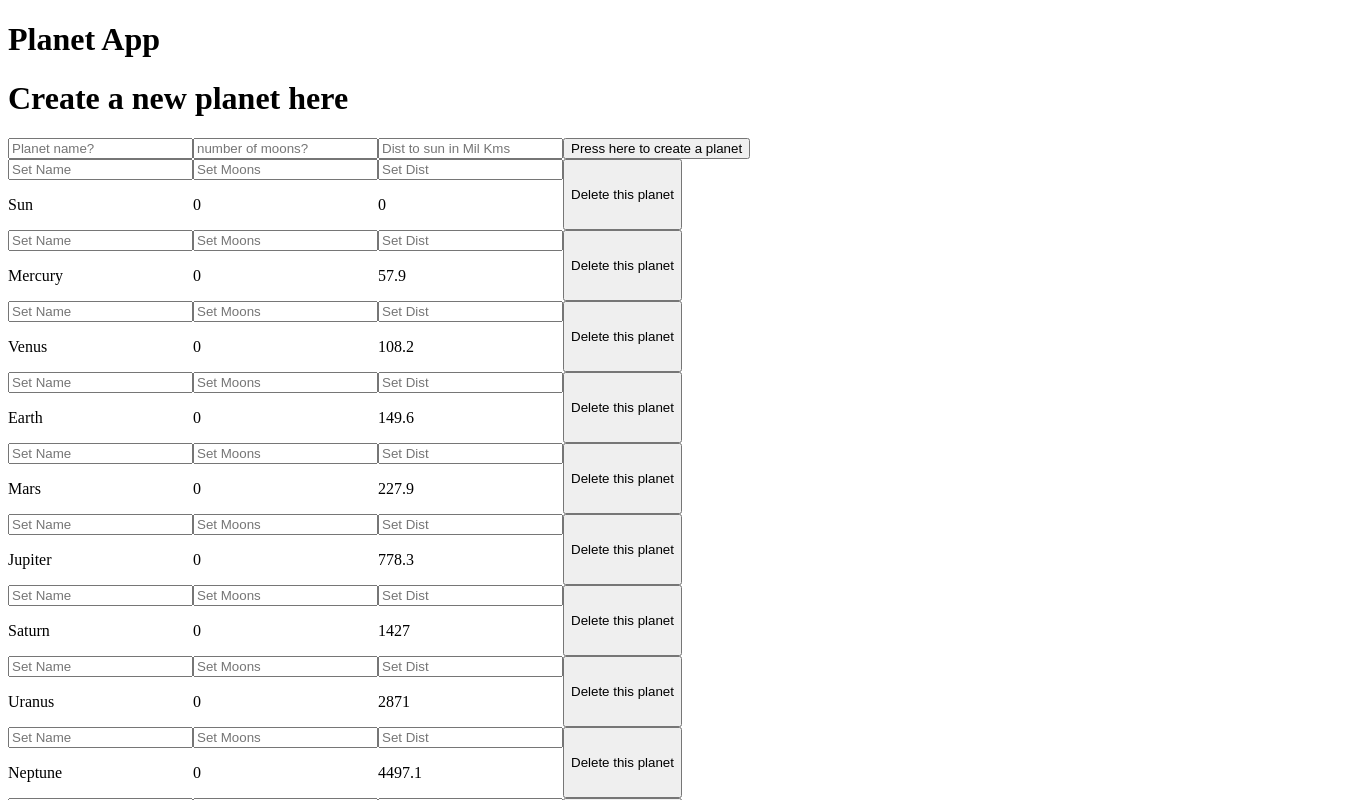
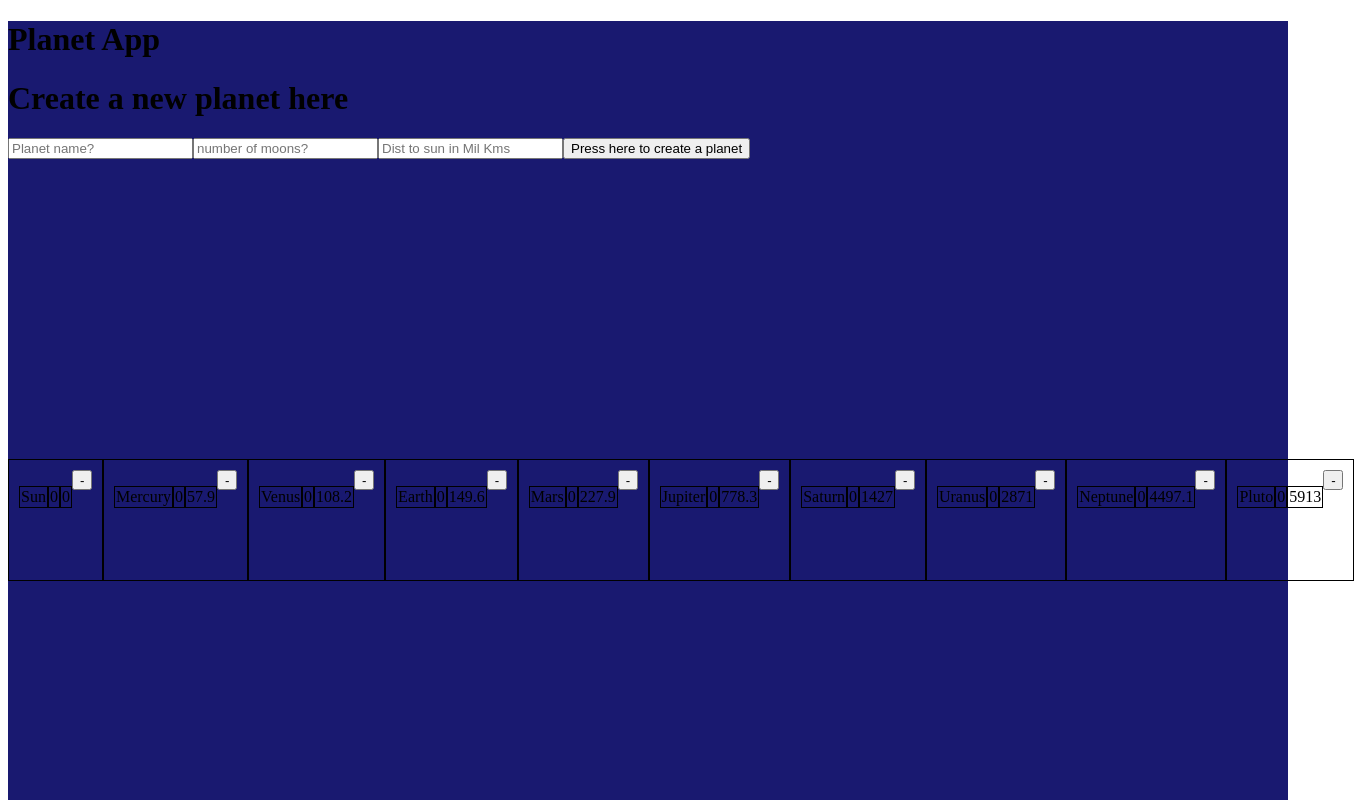
Before and after one commit to BenGardiner123/PlanetApp, an Angular app in the folder planets-app/: page / in a window 1280 px wide. Shown: the top 800 px of the page, 1354 px wide, since content can reach past the window. Built offline with nearby package versions, Linux system fonts and the light colour scheme.

Commit message:
somewhat working

```diff
--- a/planets-app/src/app/app.component.css
+++ b/planets-app/src/app/app.component.css
@@ -0,0 +1,7 @@
+.wrapper{
+    position: relative;
+    height: 100vh;
+    width: 100vw;
+    background-color: midnightblue;
+
+}
--- a/planets-app/src/app/app.component.html
+++ b/planets-app/src/app/app.component.html
@@ -1,3 +1,6 @@
-<h1>Planet App</h1>
-<app-planets-create></app-planets-create>
-<app-planets-list></app-planets-list>
+<div class="wrapper" >
+
+    <h1>Planet App</h1>
+    <app-planets-create></app-planets-create>
+    <app-planets-list></app-planets-list>
+</div>
--- a/planets-app/src/app/planet-detail/planet-detail.component.css
+++ b/planets-app/src/app/planet-detail/planet-detail.component.css
@@ -1,4 +1,20 @@
+:host{
+    border: 1px black solid;
+    padding: 10px;
+    display: block;
+    height: 100px;
+
+}
 .container{
     display: flex;
+}
 
+#del{
+    height: 20px;
+    width: 20px;
 }
+
+p{
+    border: solid 0.5px black;
+    padding: 1px;
+}
--- a/planets-app/src/app/planet-detail/planet-detail.component.html
+++ b/planets-app/src/app/planet-detail/planet-detail.component.html
@@ -1,18 +1,17 @@
-
 <div class="container">
     <div class="planetName">
-        <input (keyup)="updatePlanetName($event)" type="text" placeholder="Set Name">
+        <!-- <input (keyup)="updatePlanetName($event)" type="text" placeholder="Set Name"> -->
         <p>{{planet.name}}</p>
     </div>
 
     <div class="planetMoons">
-        <input (keyup)="updatePlanetMoons($event)" type="text" placeholder="Set Moons">
+        <!-- <input (keyup)="updatePlanetMoons($event)" type="text" placeholder="Set Moons">  -->
         <p>{{planet.moons}}</p>
     </div>
 
     <div class="planetDist">
-        <input (keyup)="updatePlanetDist($event)" type="text" placeholder="Set Dist">
+        <!-- <input (keyup)="updatePlanetDist($event)" type="text" placeholder="Set Dist">  -->
         <p>{{planet.distancefromSun}}</p>
     </div>
-    <button (click)="deletePlanet(planet)">Delete this planet</button>
+    <button id="del" (click)="deletePlanet(planet)"> - </button>
 </div>
--- a/planets-app/src/app/planets-list/planets-list.component.css
+++ b/planets-app/src/app/planets-list/planets-list.component.css
@@ -0,0 +1,5 @@
+.solarSytem{
+    width: 100vw;
+    display: flex;
+    padding-top: 300px;
+}
--- a/planets-app/src/app/planets-list/planets-list.component.html
+++ b/planets-app/src/app/planets-list/planets-list.component.html
@@ -1,2 +1,3 @@
-
+<div class="solarSytem">
 <app-planet-detail *ngFor="let planet of planetservice.planets" [planet]="planet" ></app-planet-detail>
+</div>
```
